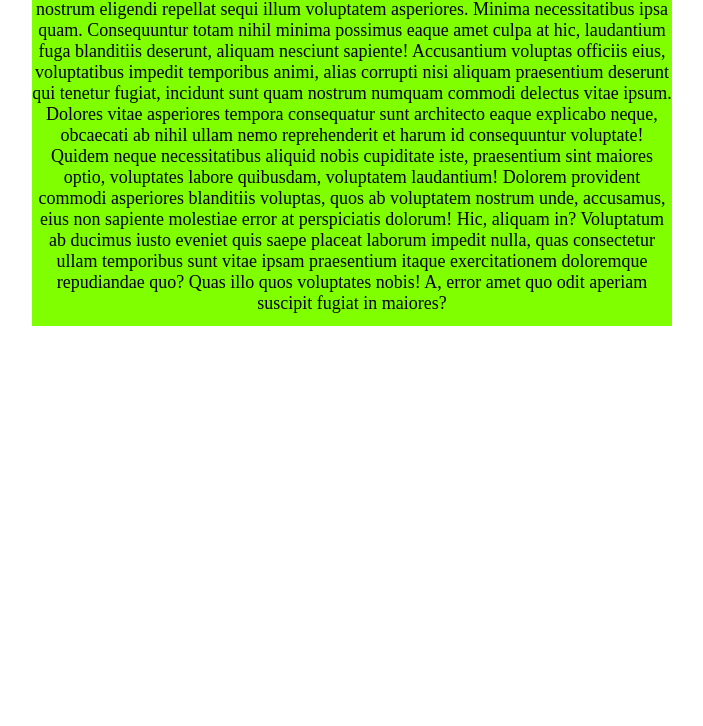
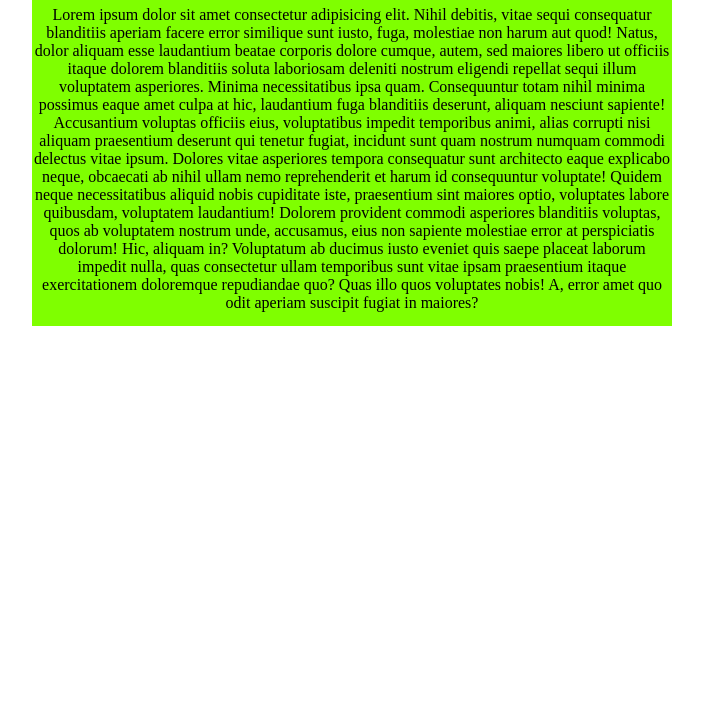
Before and after one commit to linkin2design/jquery-dropdown, a plain HTML site: page index.html in a window 1280 px wide. Shown: the part 74-800 px from the top of the page, without its empty margins (288-991 px from the left). Drawn offline with Linux system fonts and the light colour scheme.

Commit message:
Update style.css

```diff
--- a/css/style.css
+++ b/css/style.css
@@ -44,7 +44,6 @@ ul{
 }
 
 p{
-    margin-top: -85px;
     text-align: center;
-    font-size: 18px;
+    font-size: 16px;
 }
```
